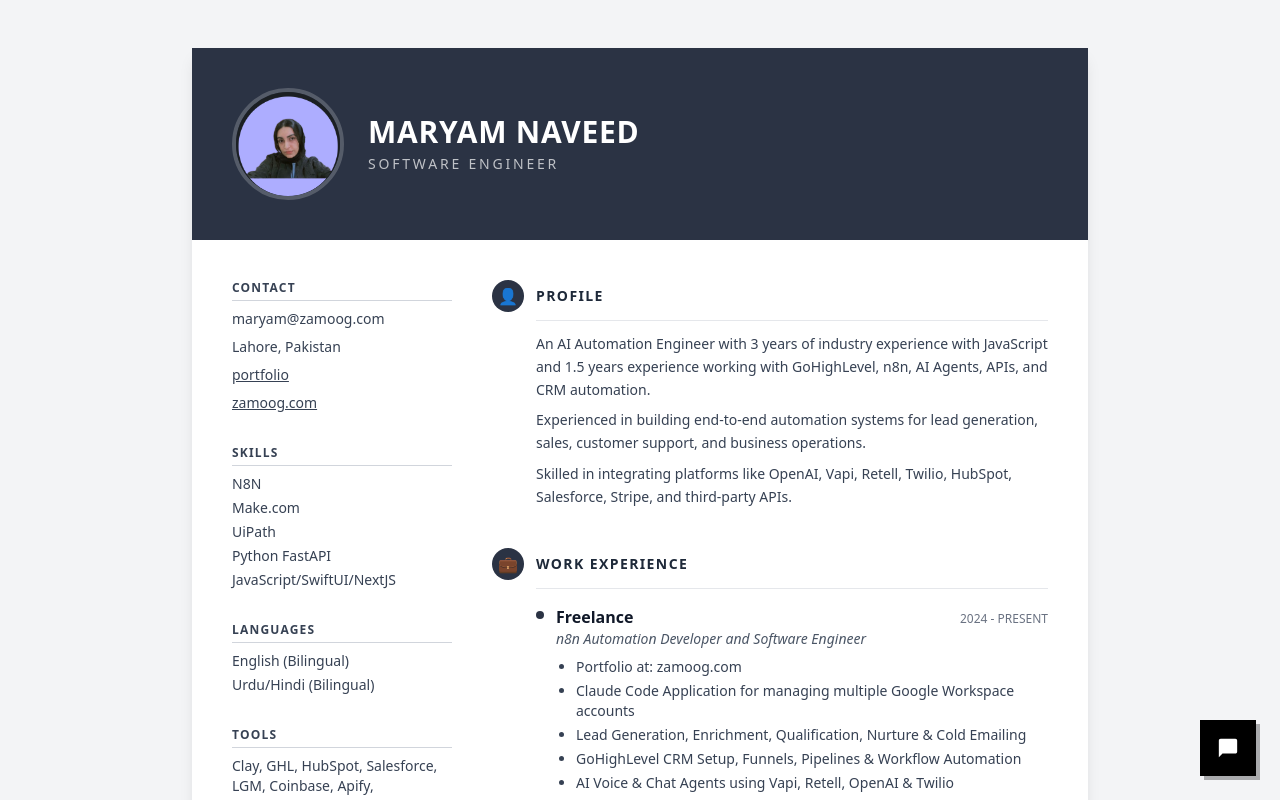
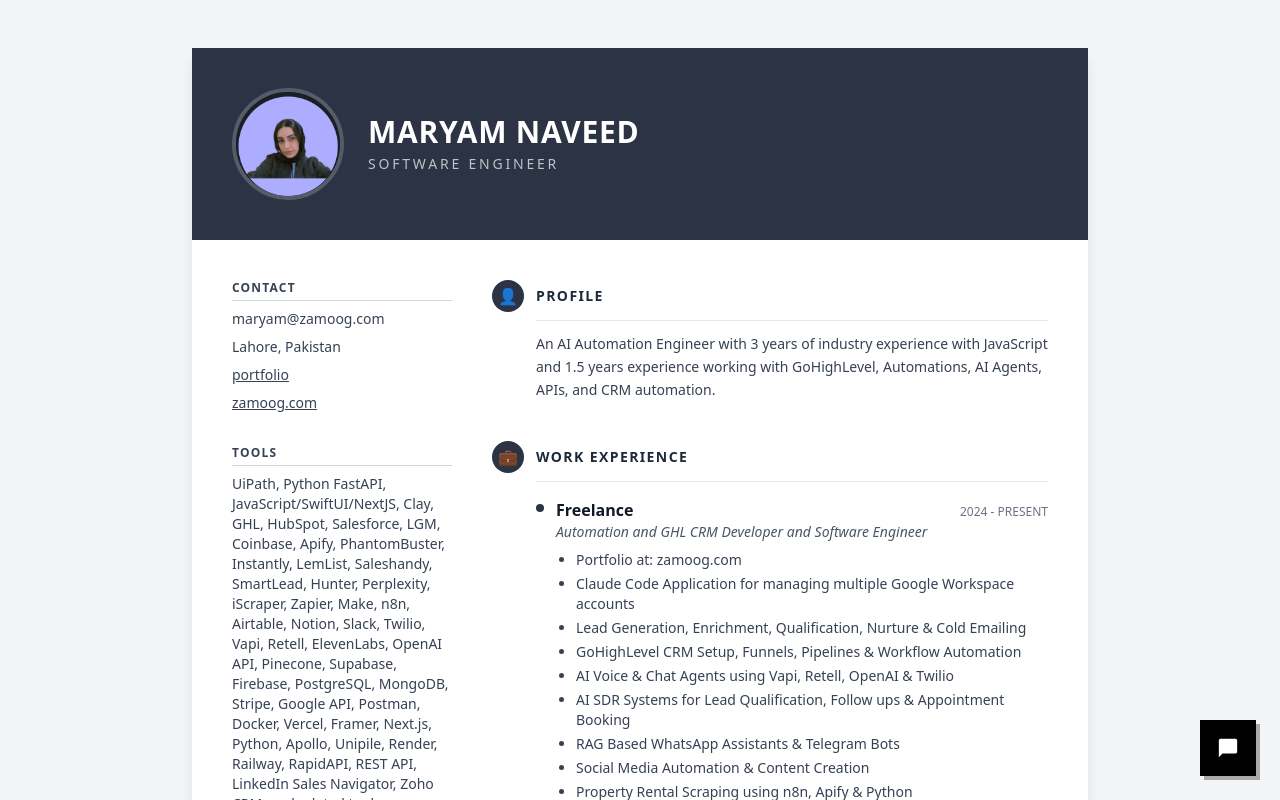
Before and after one commit to mareyam/Maryam-Zamoog-Portfolio, a Next.js app: page /resume in a window 1280 px wide. Shown: the top 800 px of the page. Built offline with nearby package versions, Linux system fonts and the light colour scheme.

Commit message:
Trim resume sidebar: remove languages, merge skills into tools

```diff
--- a/components/sections/Resume.tsx
+++ b/components/sections/Resume.tsx
@@ -1,8 +1,9 @@
 import Image from "next/image";
 
-const skills = ["N8N", "Make.com", "UiPath", "Python FastAPI", "JavaScript/SwiftUI/NextJS"];
-const languages = ["English (Bilingual)", "Urdu/Hindi (Bilingual)"];
 const tools = [
+  "UiPath",
+  "Python FastAPI",
+  "JavaScript/SwiftUI/NextJS",
   "Clay",
   "GHL",
   "HubSpot",
@@ -56,7 +57,7 @@ const tools = [
 const experience = [
   {
     role: "Freelance",
-    title: "n8n Automation Developer and Software Engineer",
+    title: "Automation and GHL CRM Developer and Software Engineer",
     period: "2024 - PRESENT",
     bullets: [
       "Portfolio at: zamoog.com",
@@ -144,28 +145,6 @@ export default function Resume() {
 
           <div>
             <h2 className="mb-2 border-b border-gray-300 pb-1 text-xs font-bold tracking-widest text-gray-700">
-              SKILLS
-            </h2>
-            <ul className="space-y-1 text-gray-700">
-              {skills.map((s) => (
-                <li key={s}>{s}</li>
-              ))}
-            </ul>
-          </div>
-
-          <div>
-            <h2 className="mb-2 border-b border-gray-300 pb-1 text-xs font-bold tracking-widest text-gray-700">
-              LANGUAGES
-            </h2>
-            <ul className="space-y-1 text-gray-700">
-              {languages.map((l) => (
-                <li key={l}>{l}</li>
-              ))}
-            </ul>
-          </div>
-
-          <div>
-            <h2 className="mb-2 border-b border-gray-300 pb-1 text-xs font-bold tracking-widest text-gray-700">
               TOOLS
             </h2>
             <p className="text-gray-700">{tools.join(", ")}</p>
@@ -182,16 +161,8 @@ export default function Resume() {
             <div className="ml-11 mt-2 space-y-2 border-t border-gray-200 pt-3 text-sm leading-relaxed text-gray-700">
               <p>
                 An AI Automation Engineer with 3 years of industry experience with JavaScript
-                and 1.5 years experience working with GoHighLevel, n8n, AI Agents, APIs, and
+                and 1.5 years experience working with GoHighLevel, Automations, AI Agents, APIs, and
                 CRM automation.
-              </p>
-              <p>
-                Experienced in building end-to-end automation systems for lead generation,
-                sales, customer support, and business operations.
-              </p>
-              <p>
-                Skilled in integrating platforms like OpenAI, Vapi, Retell, Twilio, HubSpot,
-                Salesforce, Stripe, and third-party APIs.
               </p>
             </div>
           </div>
```
